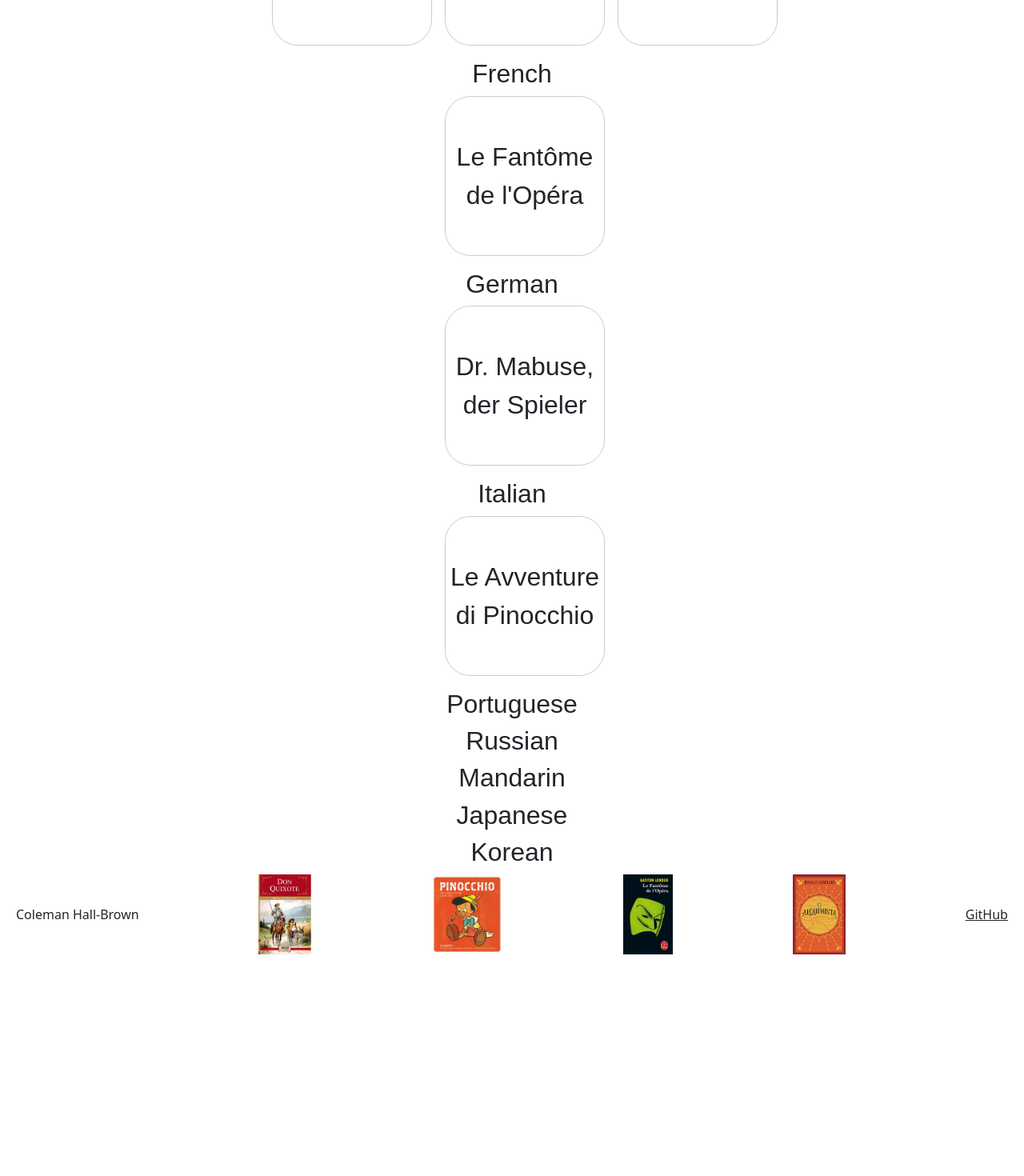
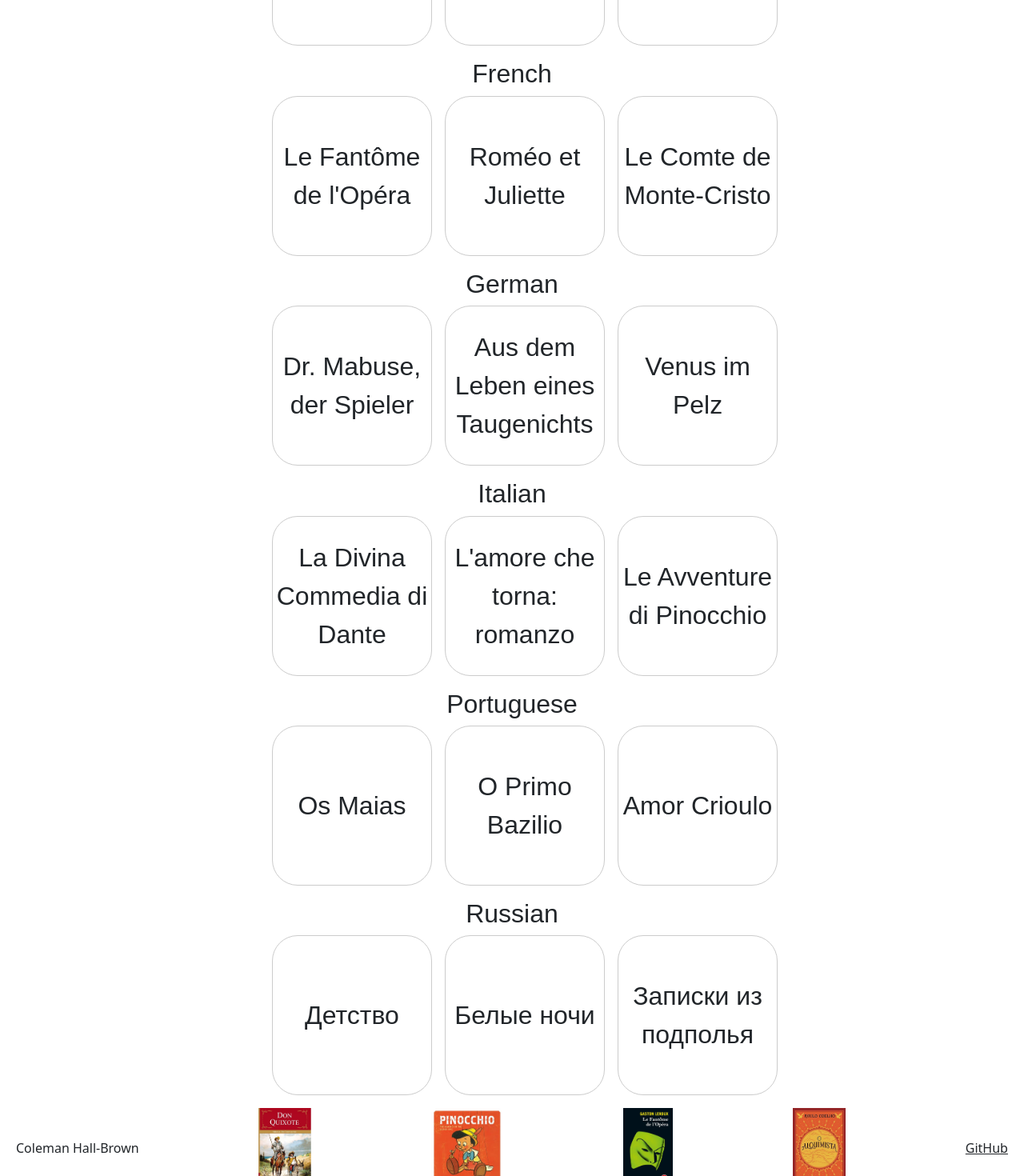
Before and after one commit to colemanhb/startup, a React (Vite) app: page /booklist in a window 1280 px wide. Shown: the part 280-1750 px from the top of the page at 80% size. Before the commit the page ends 1473 px from the top, so only its background shows below. Built offline with nearby package versions, Linux system fonts and the light colour scheme.

Commit message:
refining book list

```diff
--- a/src/app.jsx
+++ b/src/app.jsx
@@ -5,7 +5,6 @@ import './app.css';
 
 import { BrowserRouter, NavLink, Route, Routes } from 'react-router-dom';
 import { Login } from './login/login';
-import { Languages } from './languages/languages';
 import { Page } from './page/page';
 import { NewWords } from './new_words/new_words';
 import { About } from './about/about';
@@ -107,7 +106,7 @@ function App() {
                     <h2>LibreBoox</h2>
                     <menu>
                     <li><NavLink to="/">Home</NavLink></li>
-                    <li><NavLink to="/languages">Languages</NavLink></li>
+                    <li><NavLink to="/booklist">Books</NavLink></li>
                     <li><NavLink to="/page">Continue Reading</NavLink></li>
                     <li><NavLink to="/new-words">New Words</NavLink></li>
                     <li><NavLink to="/about">About</NavLink></li>
@@ -168,7 +167,6 @@ function App() {
                         />}
                         exact
                 />
-                <Route path='/languages' element={<Languages />} />
                 <Route path='/page' element={<Page />} />
                 <Route
                     path='/new-words'
--- a/src/booklist/booklist.jsx
+++ b/src/booklist/booklist.jsx
@@ -1,52 +1,177 @@
 import './booklist.css';
 import React from 'react';
-
 import { NavLink } from 'react-router-dom';
 
 export function Booklist() {
   return (
     <main className="booklist">
-        <h2 id = "spanish">
-            Spanish
-        </h2>
+      <h2 id="spanish">Spanish</h2>
       <ul>
-                <li><NavLink to="/page">Don Quixote</NavLink></li>
-                <li><NavLink to="/page">El Crimen y el Castigo</NavLink></li>
-                <li><NavLink to="/page">Cuentos de Amor</NavLink></li>
+        <li>
+          <NavLink
+            to="/page"
+            state={{ book: { id: 2000, title: "Don Quixote", author: "Miguel de Cervantes", lang: "es" } }}
+          >
+            Don Quixote
+          </NavLink>
+        </li>
+        <li>
+          <NavLink
+            to="/page"
+            state={{ book: { id: 61851, title: "El Crimen y el Castigo", author: "Fyodor Dostoevsky", lang: "es" } }}
+          >
+            El Crimen y el Castigo
+          </NavLink>
+        </li>
+        <li>
+          <NavLink
+            to="/page"
+            state={{ book: { id: 55514, title: "Cuentos de Amor", author: "Emilia Pardo Bazán", lang: "es" } }}
+          >
+            Cuentos de Amor
+          </NavLink>
+        </li>
       </ul>
-        <h2 id = "french">
-            French
-        </h2>
+
+      <h2 id="french">French</h2>
       <ul>
-                <li><NavLink to="/page">Le Fantôme de l'Opéra</NavLink></li>
+        <li>
+          <NavLink
+            to="/page"
+            state={{ book: { id: 62215, title: "Le Fantôme de l'Opéra", author: "Gaston Leroux", lang: "fr" } }}
+          >
+            Le Fantôme de l'Opéra
+          </NavLink>
+        </li>
+        <li>
+          <NavLink
+            to="/page"
+            state={{ book: { id: 18143, title: "Roméo et Juliette", author: "William Shakespeare", lang: "fr" } }}
+          >
+            Roméo et Juliette
+          </NavLink>
+        </li>
+        <li>
+          <NavLink
+            to="/page"
+            state={{ book: { id: 17989, title: "Le Comte de Monte-Cristo", author: "Alexandre Dumas", lang: "fr" } }}
+          >
+            Le Comte de Monte-Cristo
+          </NavLink>
+        </li>
       </ul>
-        <h2 id = "german">
-            German
-        </h2>
+
+      <h2 id="german">German</h2>
       <ul>
-                <li><NavLink to="/page">Dr. Mabuse, der Spieler</NavLink></li>
+        <li>
+          <NavLink
+            to="/page"
+            state={{ book: { id: 50285, title: "Dr. Mabuse, der Spieler", author: "Norbert Jacques", lang: "de" } }}
+          >
+            Dr. Mabuse, der Spieler
+          </NavLink>
+        </li>
+        <li>
+          <NavLink
+            to="/page"
+            state={{ book: { id: 50285, title: "Aus dem Leben eines Taugenichts", author: "Joseph von Eichendorff", lang: "de" } }}
+          >
+            Aus dem Leben eines Taugenichts
+          </NavLink>
+        </li>
+        <li>
+          <NavLink
+            to="/page"
+            state={{ book: { id: 35312, title: "Venus im Pelz", author: "Leopold von Sacher-Masoch", lang: "de" } }}
+          >
+            Venus im Pelz
+          </NavLink>
+        </li>
       </ul>
-        <h2 id = "italian">
-            Italian
-        </h2>
+
+      <h2 id="italian">Italian</h2>
       <ul>
-                <li><NavLink to="/page">Le Avventure di Pinocchio</NavLink></li>
+        <li>
+          <NavLink
+            to="/page"
+            state={{ book: { id: 1012, title: "La Divina Commedia di Dante", author: "Dante Alighieri", lang: "it" } }}
+          >
+            La Divina Commedia di Dante
+          </NavLink>
+        </li>
+        <li>
+          <NavLink
+            to="/page"
+            state={{ book: { id: 38729, title: "L'amore che torna: romanzo", author: "Guido da Verona", lang: "it" } }}
+          >
+            L'amore che torna: romanzo
+          </NavLink>
+        </li>
+        <li>
+          <NavLink
+            to="/page"
+            state={{ book: { id: 19517, title: "Le Avventure di Pinocchio", author: "Carlo Collodi", lang: "it" } }}
+          >
+            Le Avventure di Pinocchio
+          </NavLink>
+        </li>
       </ul>
-        <h2 id = "portuguese">
-            Portuguese
-        </h2>
-        <h2 id = "russian">
-            Russian
-        </h2>
-        <h2 id = "mandarin">
-            Mandarin
-        </h2>
-        <h2 id = "japanese">
-            Japanese
-        </h2>
-        <h2 id = "korean">
-            Korean
-        </h2>
+
+      <h2 id="portuguese">Portuguese</h2>
+      <ul>
+        <li>
+          <NavLink
+            to="/page"
+            state={{ book: { id: 40409, title: "Os Maias", author: "Eça de Queirós", lang: "pt" } }}
+          >
+            Os Maias
+          </NavLink>
+        </li>
+        <li>
+          <NavLink
+            to="/page"
+            state={{ book: { id: 42942, title: "O Primo Bazilio", author: "Eça de Queirós", lang: "pt" } }}
+          >
+            O Primo Bazilio
+          </NavLink>
+        </li>
+        <li>
+          <NavLink
+            to="/page"
+            state={{ book: { id: 24919, title: "Amor Crioulo", author: "Lúcio de Mendonça", lang: "pt" } }}
+          >
+            Amor Crioulo
+          </NavLink>
+        </li>
+      </ul>
+
+      <h2 id="russian">Russian</h2>
+      <ul>
+        <li>
+          <NavLink
+            to="/page"
+            state={{ book: { id: 19681, title: "Детство", author: "Leo Tolstoy", lang: "ru" } }}
+          >
+            Детство
+          </NavLink>
+        </li>
+        <li>
+          <NavLink
+            to="/page"
+            state={{ book: { id: 21183, title: "Белые ночи", author: "Fyodor Dostoevsky", lang: "ru" } }}
+          >
+            Белые ночи
+          </NavLink>
+        </li>
+        <li>
+          <NavLink
+            to="/page"
+            state={{ book: { id: 21186, title: "Записки из подполья", author: "Fyodor Dostoevsky", lang: "ru" } }}
+          >
+            Записки из подполья
+          </NavLink>
+        </li>
+      </ul>
     </main>
   );
 }
--- a/src/languages/languages.css
+++ /dev/null
@@ -1,44 +0,0 @@
-.languages {
-    justify-content: flex-start;
-    align-items: stretch;
-}
-
-.languages h2 {
-        text-align: center;
-    }
-
-.languages ul {
-    display: grid;
-    grid-template-columns: repeat(auto-fit, 200px);
-    gap: 1em;
-    justify-content: center;
-    align-items: center;
-    list-style: none;
-}
-
-.languages ul li {
-        aspect-ratio: 1/1;
-
-        border: 1px solid #ccc;
-        border-radius: 1em;
-        overflow: hidden;
-    }
-
-.languages ul li a {
-    display: flex;
-    justify-content: center;
-    align-items: center;
-
-    width: 100%;
-    height: 100%;
-
-    text-align: center;
-    text-decoration: none;
-
-    overflow-wrap: break-word;
-}
-
-.languages li a:hover {
-    background-color: orange;
-    color: black;
-}
--- a/src/languages/languages.jsx
+++ /dev/null
@@ -1,30 +0,0 @@
-import './languages.css';
-import React from 'react';
-
-import { NavLink } from 'react-router-dom';
-
-const languages = [
-  { name: 'Spanish', id: 'spanish' },
-  { name: 'French', id: 'french' },
-  { name: 'German', id: 'german' },
-  { name: 'Italian', id: 'italian' },
-  { name: 'Portuguese', id: 'portuguese' },
-  { name: 'Russian', id: 'russian' },
-];
-
-export function Languages() {
-  return (
-    <main className="languages">
-      <h2>Choose a language to read in</h2>
-      <ul>
-        {languages.map((language) => (
-          <li key={language.id}>
-            <NavLink to={`/booklist#${language.id}`}>
-              {language.name}
-            </NavLink>
-          </li>
-        ))}
-      </ul>
-    </main>
-  );
-}
--- a/src/login/authenticated.jsx
+++ b/src/login/authenticated.jsx
@@ -13,7 +13,6 @@ export function Authenticated(props) {
         // Logout failed. Assuming offline
       })
       .finally(() => {
-        localStorage.removeItem('username');
         props.onLogout();
       });
   }
--- a/src/login/unauthenticated.jsx
+++ b/src/login/unauthenticated.jsx
@@ -25,11 +25,10 @@ export function Unauthenticated(props) {
         },
         });
         if (response?.status === 200) {
-        localStorage.setItem('username', username);
         props.onLogin(username);
         } else {
         const body = await response.json();
-        setDisplayError(`⚠ Error: ${body.msg}`);
+        setDisplayError(`Error: ${body.msg}`);
         }
     }
 
```
Also changed, not shown: src/page/page.jsx (+16 -5 lines), 1 other file (tests, documents, lock files or other folders). Lines whose indentation alone changed are shown as unchanged.
